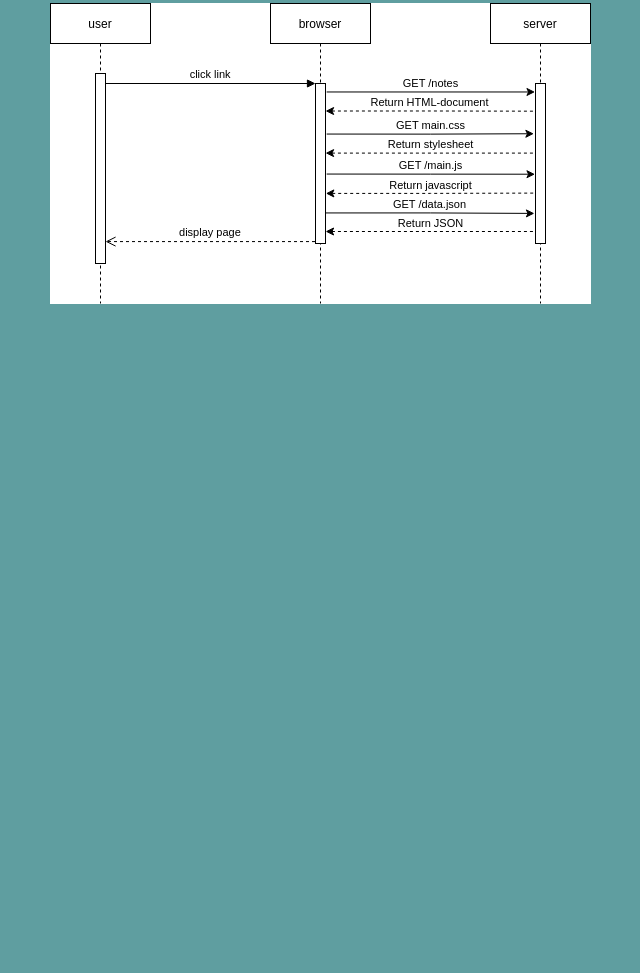
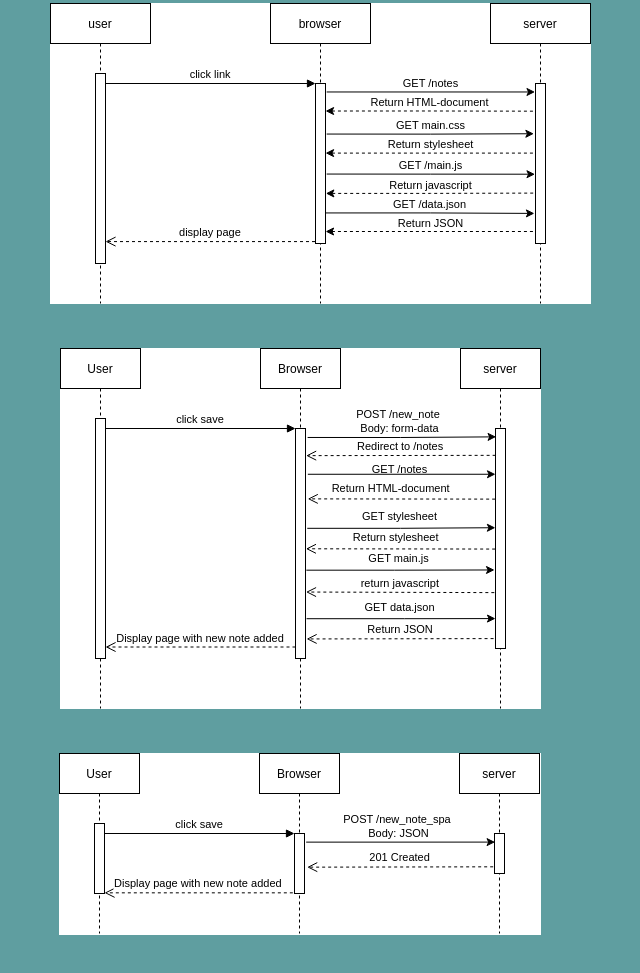
Before and after one commit to jwwallin/web-and-mobile-programming-2021, a website: page part-0/public/exercise_0_1.html in a window 1280 px wide. Shown: the part 1179-2152 px from the top of the page, without its empty margins (340-980 px from the left). Before the commit the page ends 1547 px from the top, so only its background shows below. Drawn offline with Linux system fonts and the light colour scheme.

Commit message:
finish part 0

```diff
--- a/part-0/public/exercise_0_1.html
+++ b/part-0/public/exercise_0_1.html
@@ -37,6 +37,8 @@
       <button>Submit</button>
     </form>
     <img src="/ex_0_3.svg" alt="This should be the 0.3 diagram">
+    <img src="/ex_0_4.svg" alt="This should be the 0.4 diagram">
+    <img src="/ex_0_5.svg" alt="This should be the 0.5 diagram">
   </div>
 </body>
 
```
Also changed, not shown: part-0/public/ex_0_4.svg (added), part-0/public/ex_0_5.svg (added).
